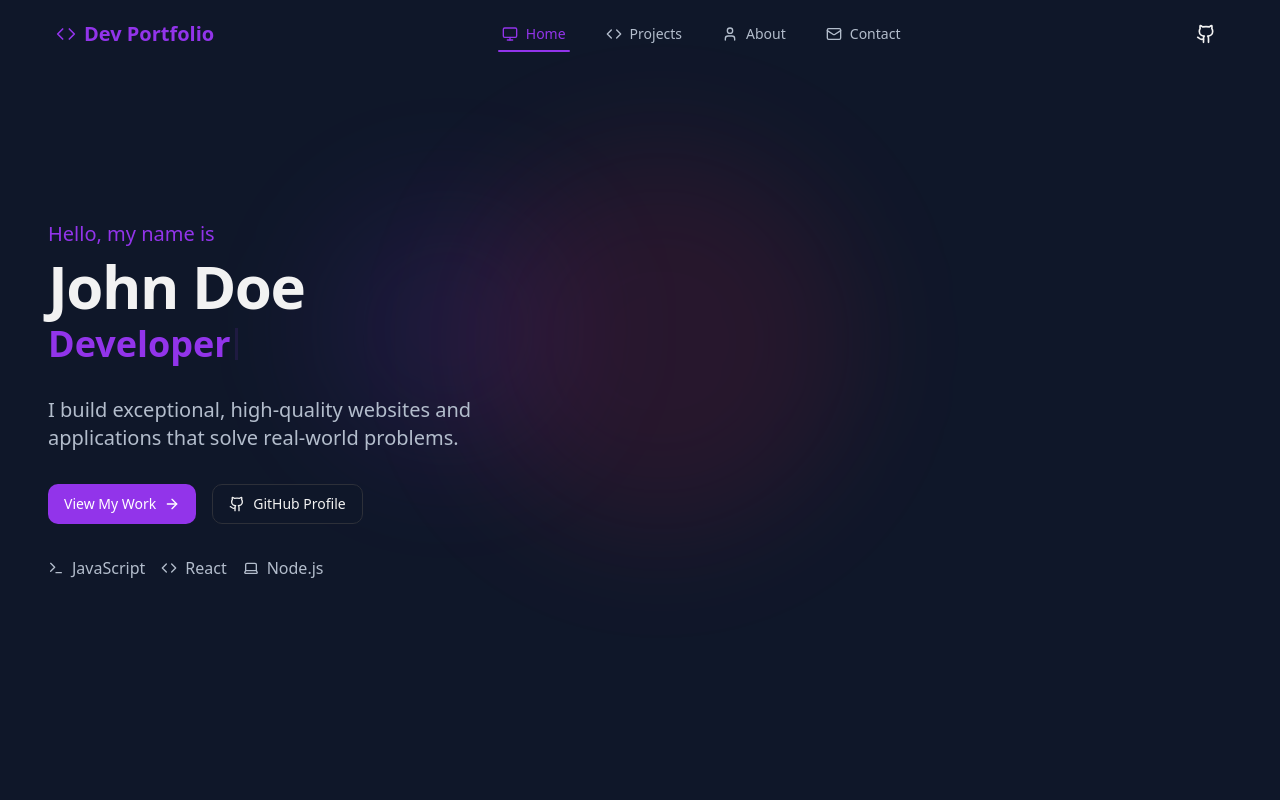
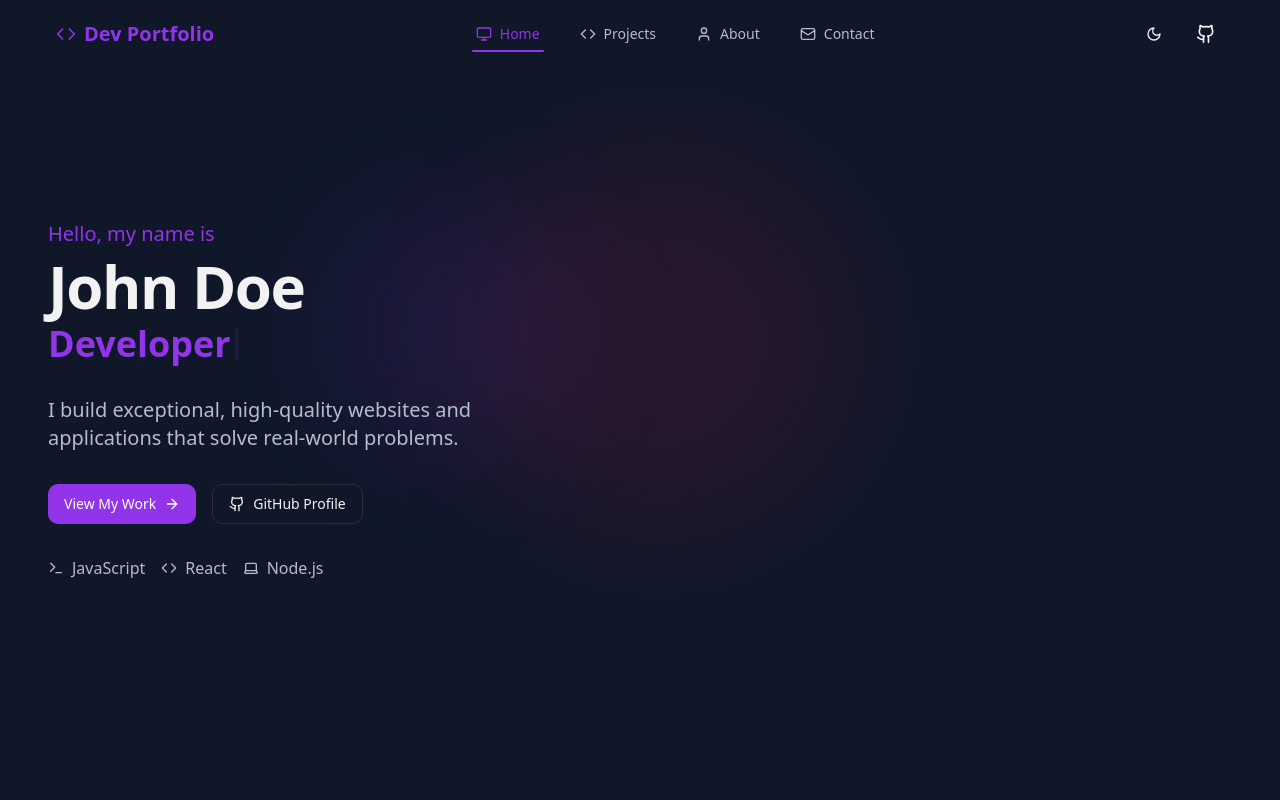
Before and after one commit to Folarvic/My-portfolio, a React (Vite) app: page / in a window 1280 px wide. Shown: the top 800 px of the page. Built offline with nearby package versions, Linux system fonts and the light colour scheme.

Commit message:
feat: Add theme toggle to navbar
Adds a theme toggle component to the navbar for switching between light and dark themes.

```diff
--- a/src/components/NavBar.tsx
+++ b/src/components/NavBar.tsx
@@ -2,6 +2,7 @@
 import { useState, useEffect } from "react";
 import { cn } from "@/lib/utils";
 import { Monitor, User, Code, Github, Mail } from "lucide-react";
+import { ThemeToggle } from "./ThemeToggle";
 
 const NavBar = () => {
   const [activeSection, setActiveSection] = useState("home");
@@ -91,6 +92,8 @@ const NavBar = () => {
           </ul>
         </nav>
 
+        <div className="flex items-center gap-4">
+          <ThemeToggle />
           <a
             href="https://github.com"
             target="_blank"
@@ -101,6 +104,7 @@ const NavBar = () => {
             <Github className="h-5 w-5" />
           </a>
         </div>
+      </div>
     </header>
   );
 };
```
Lines whose indentation alone changed are shown as unchanged.
